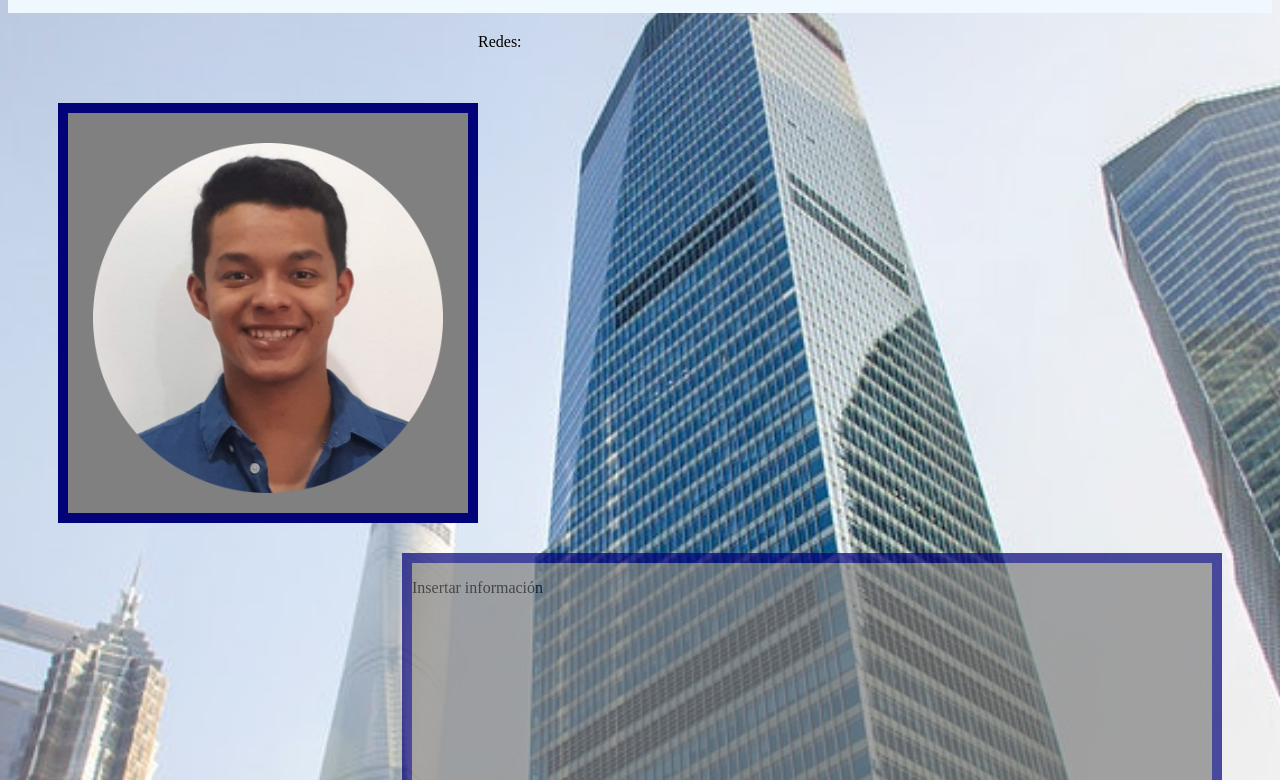
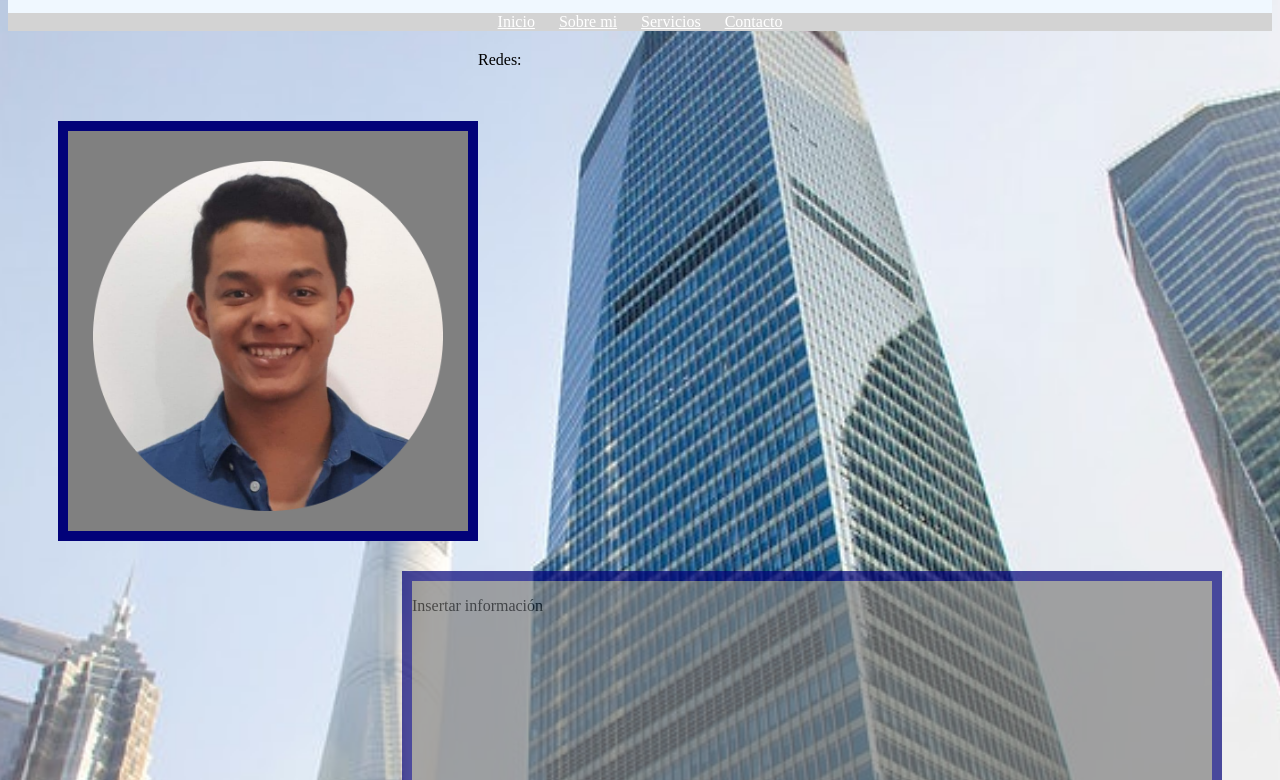
Before and after one commit to rchevez246/portafolio, a plain HTML site: page index.html in a window 1280 px wide. Shown: the part 114-894 px from the top of the page. Drawn offline with Linux system fonts and the light colour scheme.

Commit message:
barra raw

```diff
--- a/CSS_style/estilo.css
+++ b/CSS_style/estilo.css
@@ -19,16 +19,14 @@ header {
     border-width: 15px;
 }
 
-.start{
-    margin-left: 50px;
-    color: white;
-    text-align: center;
-    width: 600px;
-    height: 30px;
+.navy {
+    width: auto;
+    height: auto;
+    background-color: lightgrey ;
 }
 
 nav {
-    text-align: right;
+    text-align: center;
 }
 
 nav > a {
@@ -52,8 +50,6 @@ nav > a {
 }
 
 .pp {
-
-
     height: 350px;
     width: 350px;
     padding-top: 30px;
@@ -72,5 +68,4 @@ nav > a {
     border-style: solid;
     border-color: rgb(2, 2, 121);
     border-width: 10px;
-
 }
--- a/index.html
+++ b/index.html
@@ -35,9 +35,15 @@
     </Header>
 
     <section class="navy">
-
+        <div class="barra">
+            <nav>
+                <a href="">Inicio</a>
+                <a href="">Sobre mi</a>
+                <a href="">Servicios</a>
+                <a href="">Contacto</a>
+            </nav>
+        </div>
     </section>
-
 
 
     <main>
```
